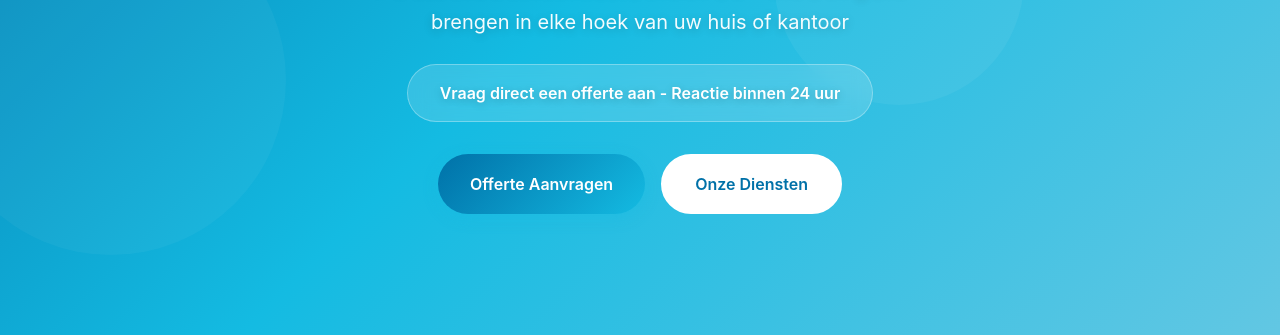
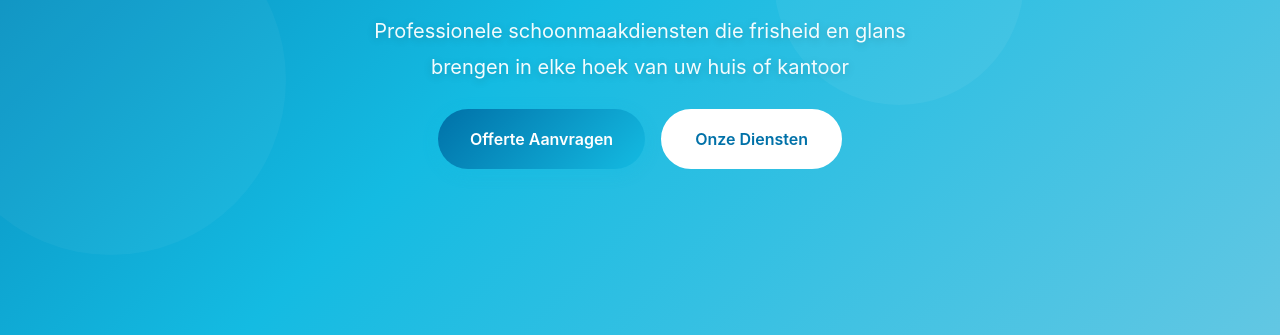
Before and after one commit to mariacfapenalva/website, a plain HTML site: page index.html in a window 1280 px wide. Shown: the part 465-800 px from the top of the page. Drawn offline with Linux system fonts and the light colour scheme.

Commit message:
small changes - appearance

```diff
--- a/index.html
+++ b/index.html
@@ -58,9 +58,7 @@
       <p class="hero-subtitle" data-lang="hero-subtitle">Professional cleaning services that bring sparkle and freshness
         to every corner of your
         home or office</p>
-      <div class="hero-cta-box">
-        <p class="hero-cta-text" data-lang="hero-cta-text">Request a quote directly - Response within 24 hours</p>
-      </div>
+
       <div class="hero-buttons">
         <a href="#quote" class="btn btn-primary" data-lang="hero-quote-btn">Request Quote</a>
         <a href="#services" class="btn btn-secondary" data-lang="hero-services-btn">Our Services</a>
@@ -238,9 +236,6 @@
           <h3 class="step-title" data-lang="step-4-title">Evaluation & Adjustments</h3>
           <p class="step-description" data-lang="step-4-desc">We regularly evaluate results and make adjustments to ensure your satisfaction</p>
         </div>
-      </div>
-      <p class="process-tagline" data-lang="process-tagline">Transparent, efficient, and professional.</p>
-    </div>
   </section>
 
   <section id="credibility" class="credibility">
@@ -253,9 +248,6 @@
               <path d="M22 11.08V12a10 10 0 1 1-5.93-9.14"></path>
               <polyline points="22 4 12 14.01 9 11.01"></polyline>
             </svg>
-          </div>
-          <p data-lang="credibility-item-0">10+ years of experience in professional cleaning</p>
-        </div>
         <div class="credibility-item">
           <div class="credibility-icon">
             <svg viewBox="0 0 24 24" fill="none" stroke="currentColor" stroke-width="2">
--- a/script.js
+++ b/script.js
@@ -14,7 +14,6 @@ function applyTranslations(lang) {
   document.querySelector('[data-lang="hero-title1"]').textContent = t.hero.title1;
   document.querySelector('[data-lang="hero-title2"]').textContent = t.hero.title2;
   document.querySelector('[data-lang="hero-subtitle"]').textContent = t.hero.subtitle;
-  document.querySelector('[data-lang="hero-cta-text"]').textContent = t.hero.ctaText;
   document.querySelector('[data-lang="hero-quote-btn"]').textContent = t.hero.quoteBtn;
   document.querySelector('[data-lang="hero-services-btn"]').textContent = t.hero.servicesBtn;
 
```
